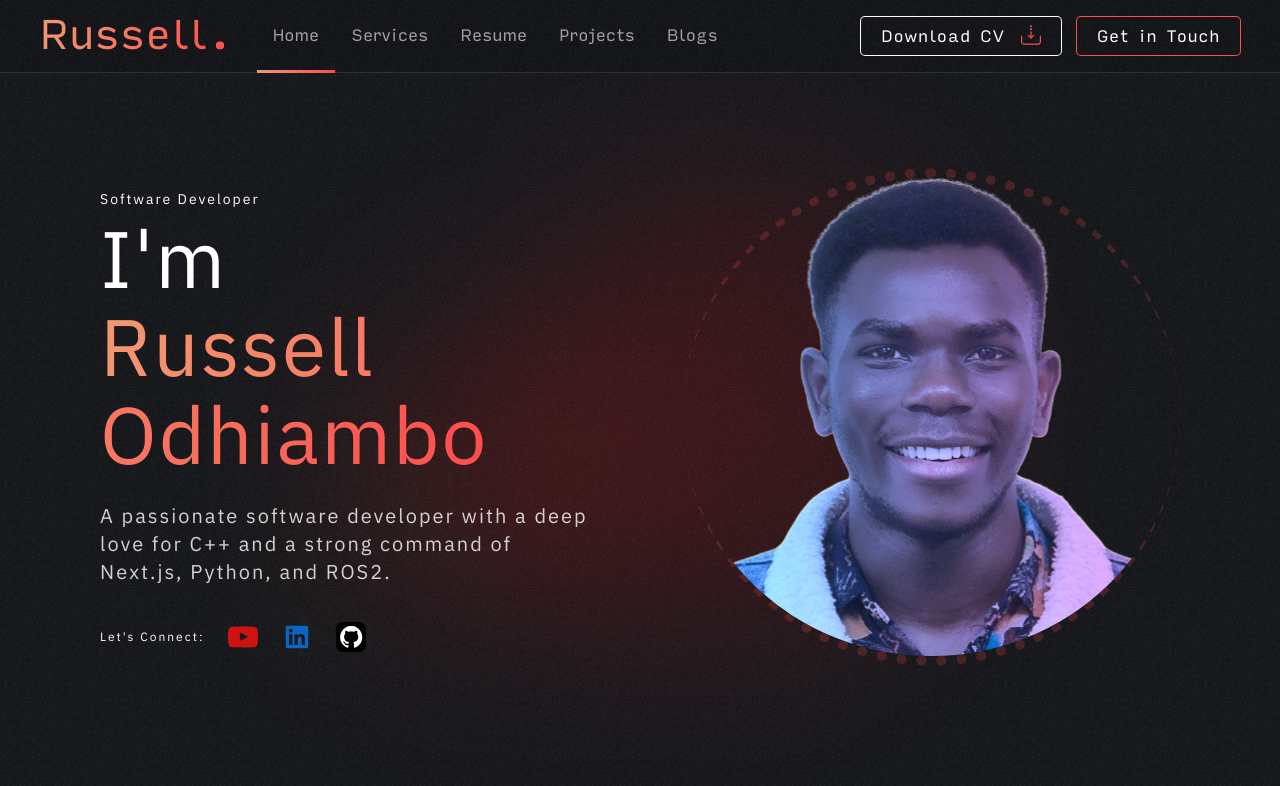
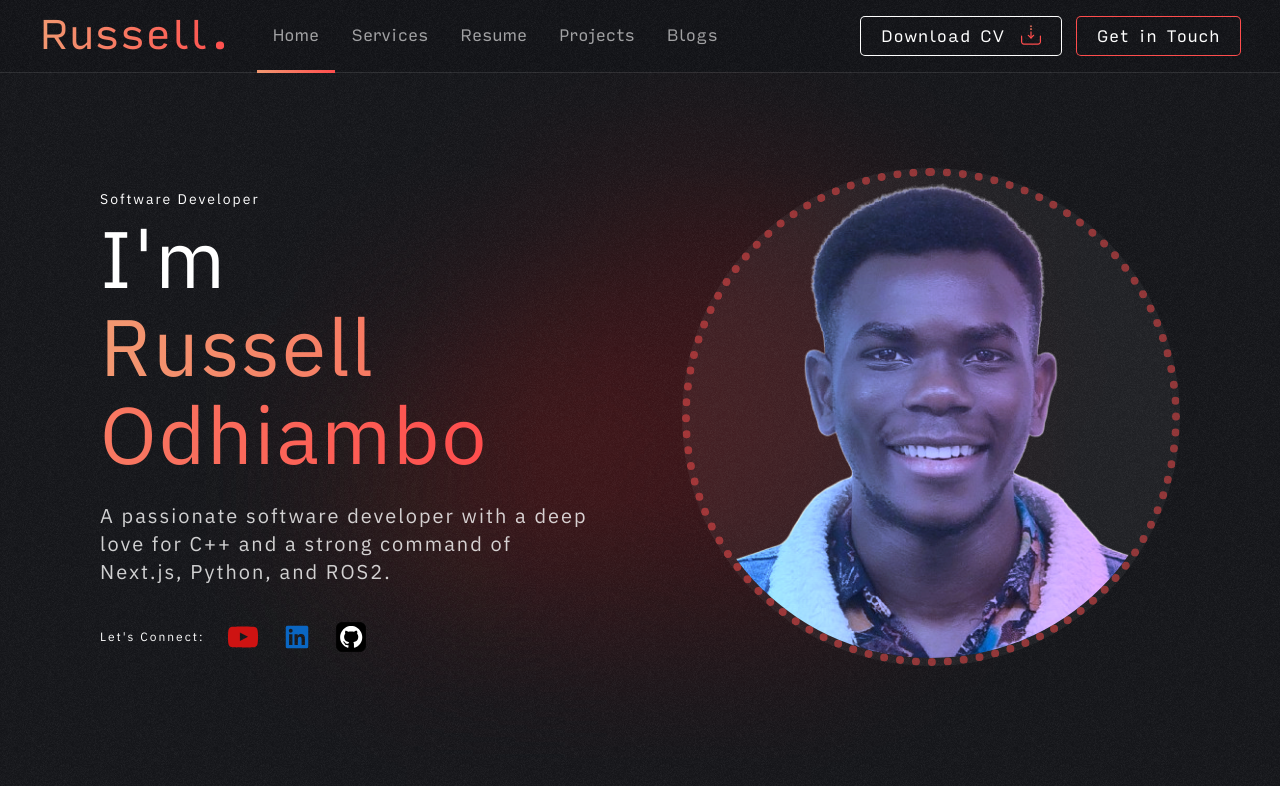
Before and after one commit to ellrussbest/portfolio, a Next.js app: page / in a window 1280 px wide. Shown: the top 786 px of the page. Built offline with nearby package versions, Linux system fonts and the light colour scheme.

Commit message:
changed profile

```diff
--- a/components/photo/index.tsx
+++ b/components/photo/index.tsx
@@ -3,7 +3,7 @@ import Image from "next/image";
 export default function Photo() {
   return (
     <div className="w-full h-full relative flex items-center justify-center">
-      <div className="xd:w-[298px] xd:h-[298px] w-[498px] h-[498px] overflow-hidden rounded-full relative xd:border-x-8 xl:border-y-[10px] border-[rgba(255,77,77,.2)] border-dotted">
+      <div className="xd:w-[298px] xd:h-[298px] w-[498px] h-[498px] overflow-hidden rounded-full relative border-8 xd:border-[6px] border-[rgba(255,77,77,.5)] border-dotted bg-white/5">
         <Image
           src="/images/profile.png"
           priority
```
